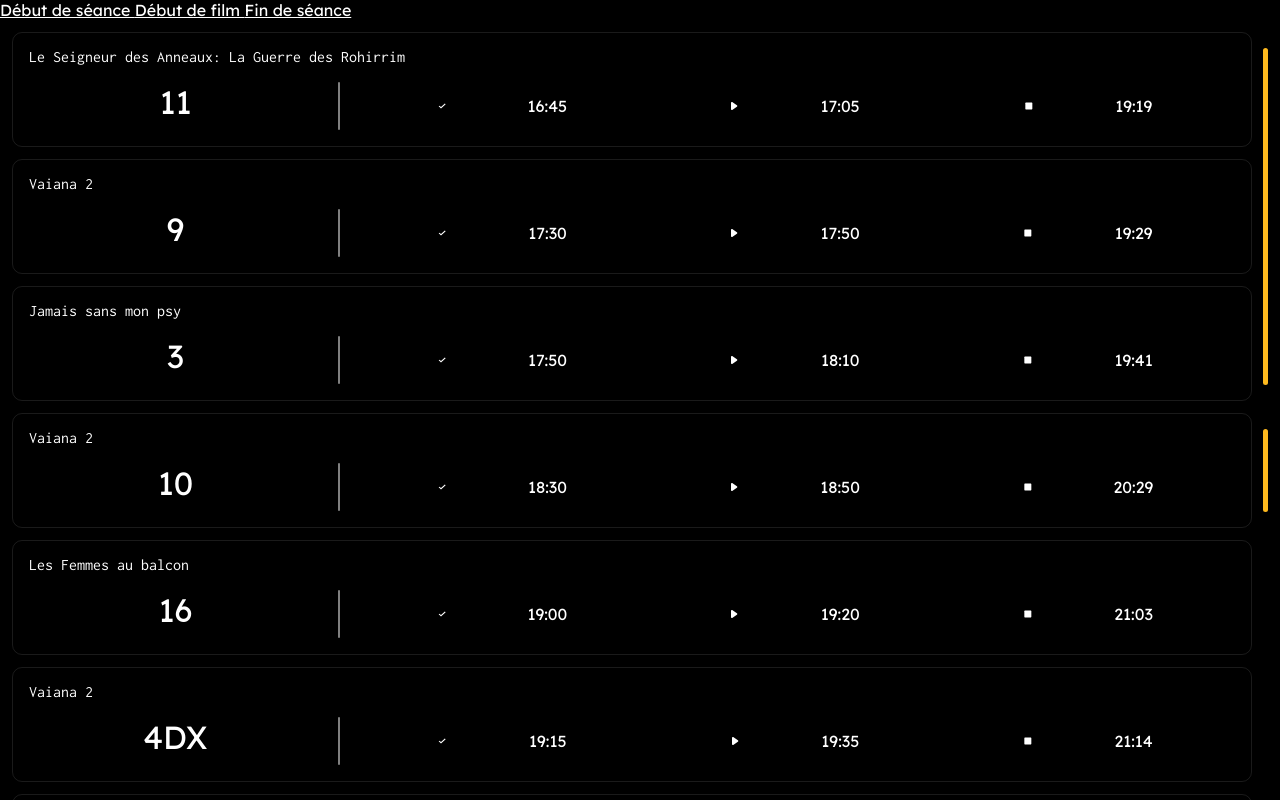
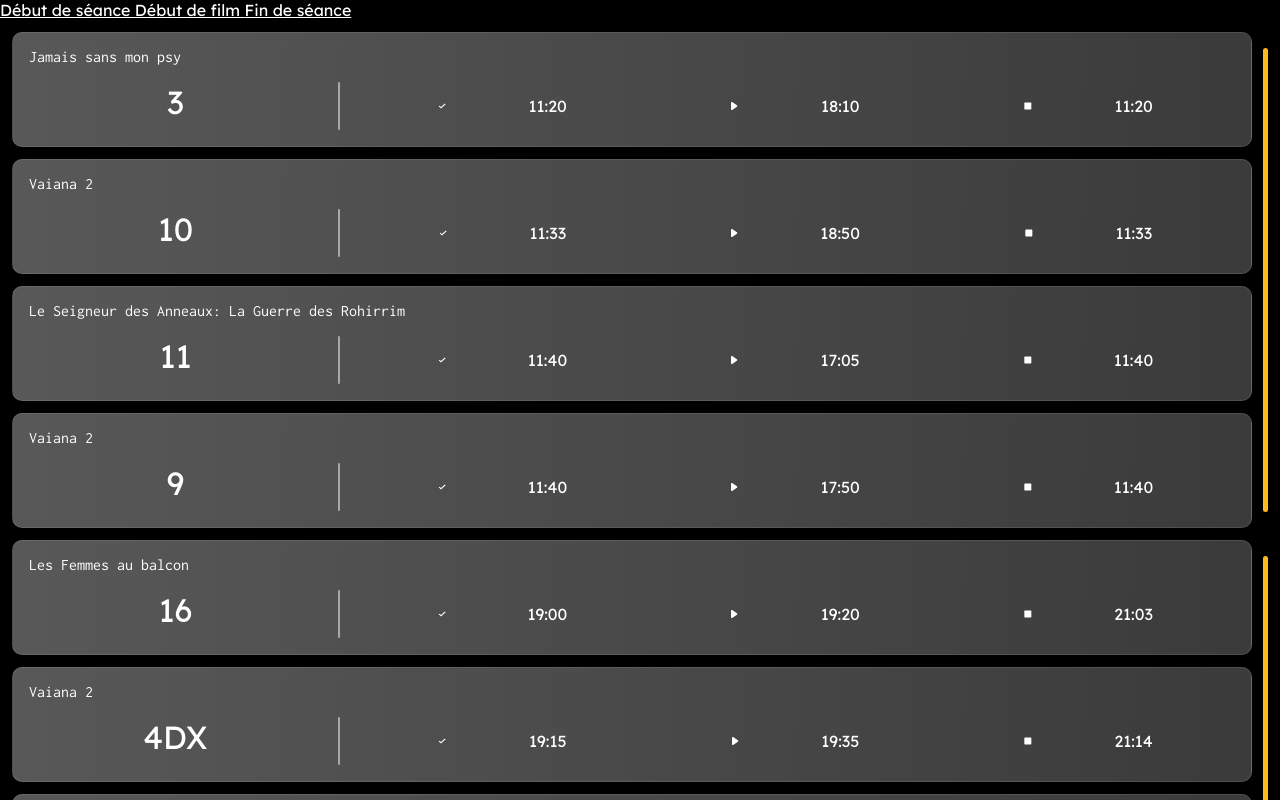
Before and after one commit to Antoaane/Pathe-Assist, a Vue app: page / in a window 1280 px wide. Shown: the top 800 px of the page. Built offline with nearby package versions, Linux system fonts and the light colour scheme.

Commit message:
feat : reactive styles

```diff
--- a/src/assets/sass/components/_card.scss
+++ b/src/assets/sass/components/_card.scss
@@ -7,7 +7,7 @@
 
     border-radius: 10px;
     border: 1px solid rgba(255, 255, 255, 0.10);
-    //  background: linear-gradient(92deg, rgba(255, 255, 255, 0.35) -1.9%, rgba(255, 255, 255, 0.23) 98.59%);
+    // background: linear-gradient(92deg, rgba(255, 255, 255, 0.35) -1.9%, rgba(255, 255, 255, 0.23) 98.59%);
 
     .top {
         display: flex;
--- /dev/null
+++ b/src/components/Film.vue
@@ -0,0 +1,59 @@
+<script setup>
+    import { computed } from 'vue';
+
+    const props = defineProps({
+        film: Object
+    })
+
+    const boxStyle = computed(() => {
+        return {
+            background: `linear-gradient(92deg, rgba(255, ${255 - props.film.danger}, ${255 - props.film.danger}, 0.35) -1.9%, rgba(255, 255, 255, 0.23) 98.59%)`,
+        };
+    });
+</script>
+
+<template>
+    <div
+        class="card-component"
+        :style="boxStyle"
+    >
+        <div class="top">
+            <p class="film-title">
+                {{ props.film.name }}
+            </p>
+            <p class="ban">
+                {{ props.film.ban }}
+            </p>
+        </div>
+        <div class="main">
+            <p class="room">
+                {{ props.film.room }}
+            </p>
+            <div class="line"></div>
+            <div class="houre">
+                <svg width="8" height="6" viewBox="0 0 8 6" fill="none" xmlns="http://www.w3.org/2000/svg">
+                    <path d="M3 5.5L0.666668 3.37234L1.48333 2.62766L3 4.01064L6.85 0.5L7.66667 1.24468L3 5.5Z" fill="white"/>
+                </svg>
+                <p>
+                    {{ props.film.start }}
+                </p>
+            </div>
+            <div class="houre">
+                <svg width="7" height="10" viewBox="0 0 7 10" fill="none" xmlns="http://www.w3.org/2000/svg">
+                    <path d="M1.58124 8.87054C0.91937 9.34331 0 8.87018 0 8.05681V1.94319C0 1.12982 0.91937 0.656693 1.58124 1.12946L5.86077 4.18627C6.41912 4.58509 6.41912 5.41491 5.86077 5.81373L1.58124 8.87054Z" fill="white"/>
+                </svg>
+                <p>
+                    {{ props.film.play }}
+                </p>
+            </div>
+            <div class="houre">
+                <svg width="8" height="8" viewBox="0 0 8 8" fill="none" xmlns="http://www.w3.org/2000/svg">
+                    <path d="M1.1111 7.5C0.89721 7.5 0.714108 7.42384 0.561793 7.27153C0.409478 7.11921 0.333321 6.93611 0.333321 6.72222V1.27778C0.333321 1.06389 0.409478 0.880787 0.561793 0.728472C0.714108 0.576157 0.89721 0.5 1.1111 0.5H6.55554C6.76943 0.5 6.95253 0.576157 7.10485 0.728472C7.25716 0.880787 7.33332 1.06389 7.33332 1.27778V6.72222C7.33332 6.93611 7.25716 7.11921 7.10485 7.27153C6.95253 7.42384 6.76943 7.5 6.55554 7.5H1.1111Z" fill="white"/>
+                </svg>
+                <p>
+                    {{ props.film.end }}
+                </p>
+            </div>
+        </div>
+    </div>
+</template>
--- a/src/views/Default.vue
+++ b/src/views/Default.vue
@@ -1,39 +1,40 @@
 <script setup>
 // import films from '@/components/format.json'
 import { ref, onMounted, computed  } from 'vue';
+import Film from '@/components/Film.vue'
 
 const films = ref([
     {
         "name": "Le Seigneur des Anneaux: La Guerre des Rohirrim",
         "room": "11",
         "ban": null,
-        "start": "16:45",
+        "start": "11:40",
         "play": "17:05",
-        "end": "19:19"
+        "end": "11:40"
     },
     {
         "name": "Vaiana 2",
         "room": "9",
         "ban": null,
-        "start": "17:30",
+        "start": "11:40",
         "play": "17:50",
-        "end": "19:29"
+        "end": "11:40"
     },
     {
         "name": "Jamais sans mon psy",
         "room": "3",
         "ban": null,
-        "start": "17:50",
+        "start": "11:20",
         "play": "18:10",
-        "end": "19:41"
+        "end": "11:20"
     },
     {
         "name": "Vaiana 2",
         "room": "10",
         "ban": null,
-        "start": "18:30",
+        "start": "11:33",
         "play": "18:50",
-        "end": "20:29"
+        "end": "11:33"
     },
     {
         "name": "Les Femmes au balcon",
@@ -282,40 +283,44 @@
     const currentMinutes = now.getHours() * 60 + now.getMinutes();
     const startMinutes = timeToMinutes(startTime);
     const minBeforeStart = 15;
+    let red = 0
 
     if (currentMinutes >= startMinutes) {
-        return 255; // Si l'heure actuelle est après ou égale à l'heure de début → 255
+        red = 255; // Si l'heure actuelle est après ou égale à l'heure de début → 255
     }
-    if (currentMinutes <= startMinutes - minBeforeStart) {
-        return 0; // Si on est encore plus de 15 min avant → 0
-    }
+    // if (currentMinutes <= startMinutes - minBeforeStart) {
+    //     return 0; // Si on est encore plus de 15 min avant → 0
+    // }
 
     // Calcul linéaire entre 0 et 255
     const progress = (currentMinutes - (startMinutes - minBeforeStart)) / minBeforeStart;
-    const red = Math.round(progress * 255);
+    red = Math.round(progress * 255);
+
+    // console.log(red)
 
     films.value[index].danger = red;
 };
 
-// Valeur réactive pour les intensités de chaque film
-const filmIntensities = computed(() => {
-    return films.value.map(film => ({
-        ...film,
-        intensity: getIntensity(film.start)
-    }));
-});
-
 // Rafraîchir les valeurs toutes les 30 secondes
 onMounted(() => {
+    films.value.map((film, index) => ({
+        ...film,
+        intensity: getIntensity(film.start, index)
+    }));
+
     groupFilms(films);
 
     setInterval(() => {
-        films.value.map((film, index) => ({
-            ...film,
-            intensity: getIntensity(film.start, index)
-        }));
+        films.value.forEach((film, index) => {
+            getIntensity(film.start, index)
+            // console.log(films.value[index].danger);
+        });
+        // films.value.map((film, index) => ({
+        //     ...film,
+        //     intensity: getIntensity(film.start, index)
+        // }));
         groupFilms(films);
-        console.log(films);
+        // console.log(films);
     }, 5000);
 });
 </script>
@@ -323,49 +328,7 @@
 <template>
     <div class="container">
         <div v-for="group in groupedFilms" class="card-group">
-            <div
-                v-for="film in group"
-                class="card-component"
-                :style="{ background : `linear-gradient(92deg, rgba(255, ${255 - film.danger}, ${255 - film.danger}, 0.35) -1.9%, rgba(255, 255, 255, 0.23) 98.59%)` }">
-                <div class="top">
-                    <p class="film-title">
-                        {{ film.name }}
-                    </p>
-                    <p class="ban">
-                        {{ film.ban }}
-                    </p>
-                </div>
-                <div class="main">
-                    <p class="room">
-                        {{ film.room }}
-                    </p>
-                    <div class="line"></div>
-                    <div class="houre">
-                        <svg width="8" height="6" viewBox="0 0 8 6" fill="none" xmlns="http://www.w3.org/2000/svg">
-                            <path d="M3 5.5L0.666668 3.37234L1.48333 2.62766L3 4.01064L6.85 0.5L7.66667 1.24468L3 5.5Z" fill="white"/>
-                        </svg>
-                        <p>
-                            {{ film.start }}
-                        </p>
-                    </div>
-                    <div class="houre">
-                        <svg width="7" height="10" viewBox="0 0 7 10" fill="none" xmlns="http://www.w3.org/2000/svg">
-                            <path d="M1.58124 8.87054C0.91937 9.34331 0 8.87018 0 8.05681V1.94319C0 1.12982 0.91937 0.656693 1.58124 1.12946L5.86077 4.18627C6.41912 4.58509 6.41912 5.41491 5.86077 5.81373L1.58124 8.87054Z" fill="white"/>
-                        </svg>
-                        <p>
-                            {{ film.play }}
-                        </p>
-                    </div>
-                    <div class="houre">
-                        <svg width="8" height="8" viewBox="0 0 8 8" fill="none" xmlns="http://www.w3.org/2000/svg">
-                            <path d="M1.1111 7.5C0.89721 7.5 0.714108 7.42384 0.561793 7.27153C0.409478 7.11921 0.333321 6.93611 0.333321 6.72222V1.27778C0.333321 1.06389 0.409478 0.880787 0.561793 0.728472C0.714108 0.576157 0.89721 0.5 1.1111 0.5H6.55554C6.76943 0.5 6.95253 0.576157 7.10485 0.728472C7.25716 0.880787 7.33332 1.06389 7.33332 1.27778V6.72222C7.33332 6.93611 7.25716 7.11921 7.10485 7.27153C6.95253 7.42384 6.76943 7.5 6.55554 7.5H1.1111Z" fill="white"/>
-                        </svg>
-                        <p>
-                            {{ film.end }}
-                        </p>
-                    </div>
-                </div>
-            </div>
+            <Film v-for="film in group" :film="film"/>
         </div>
     </div>
 </template>
```
